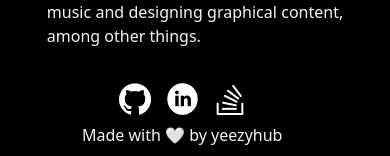
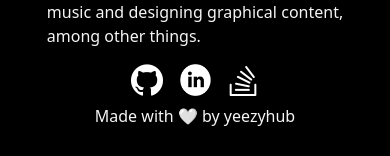
Before and after one commit to yeezyhub/React-Portfolio, a React (Create React App) app: page /about in a window 390 px wide. Shown: the part 1056-1212 px from the top of the page. Built offline with nearby package versions, Linux system fonts and the light colour scheme.

Commit message:
projects page media screen is now available

```diff
--- a/package.json
+++ b/package.json
@@ -1,7 +1,7 @@
 {
   "name": "portfolio",
   "version": "0.1.0",
-  "homepage": "https://yeezyhub.github.io/React-Portfolio/",
+  "homepage": "https://yeezyhub.github.io/React-Portfolio",
   "private": true,
   "dependencies": {
     "@testing-library/jest-dom": "^5.16.5",
--- a/src/App.css
+++ b/src/App.css
@@ -423,9 +423,9 @@ h4 {
         /* top: 100%; */
         width: max-content;
         /* margin: 5vw; */
-        position: relative;
+        /* position: relative; */
         display: block;
-        left: 31%;
+        /* left: 31%; */
     }
 
     .footer-el {
@@ -438,18 +438,18 @@ h4 {
 
     .home-footer {
         position: absolute;
-        top: 86%;
-        left: 0%;
+        top: 87%;
+        left: 50%;
     }
 
     .about-footer {
         position: relative;
-        left: -24% !important;
+        margin: 3vw 0 10vw 0;
     }
 
     #carouselExampleCaptions {
         position: absolute;
-        top: 30%;
+        top: 28%;
         width: auto;
         left: auto;
         margin: 0 10vw 10vw 10vw;
@@ -471,6 +471,13 @@ h4 {
         position: relative;
     }
 
+    .project-footer{
+        position: absolute;
+        left: 50%;
+        top: 85%;
+        margin: 3vw 0 10vw 0;
+    }
+
     h5{
         margin-bottom: 0 !important;
     }
--- a/src/App.js
+++ b/src/App.js
@@ -26,7 +26,7 @@ function App() {
         <Route path="" element={<Home />} />
         <Route path="React-Portfolio" element={<Home />} />
         <Route path="about" element={<About />} />
-        {<Route path="project" element={<Project />} />}
+        <Route path="project" element={<Project />} />
         <Route path="contact" element={<Contact />} />
         <Route path="resume" element={<Resume />} />
       </Routes>
--- a/src/components/Project.js
+++ b/src/components/Project.js
@@ -1,5 +1,6 @@
 import React from 'react';
 import { Link } from "react-router-dom";
+import Footer from '../components/Footer';
 
 import rescuePets from "../assets/images/rescue-pets.jpg";
 import travelNiche from "../assets/images/travel-niche.jpg";
@@ -131,6 +132,10 @@ export default function Project() {
                     <span className="visually-hidden">Next</span>
                 </button>
             </div>
+
+            <div className='project-footer'>
+            <Footer/>
+            </div>
         </div>
     )
 
--- a/src/pages/About.js
+++ b/src/pages/About.js
@@ -38,10 +38,11 @@ export default function About() {
                     <p>
                         In my free time, I enjoy coding, participating in social activities, playing video games, traveling, cooking, and exploring my creative side by making music and designing graphical content, among other things.
                     </p>
+                    <div className='about-footer'>
+                        <Footer />
+                    </div>
                 </div>
-                <div className='about-footer'>
-                    <Footer />
-                </div>
+
             </div>
         </div>
     )
```
